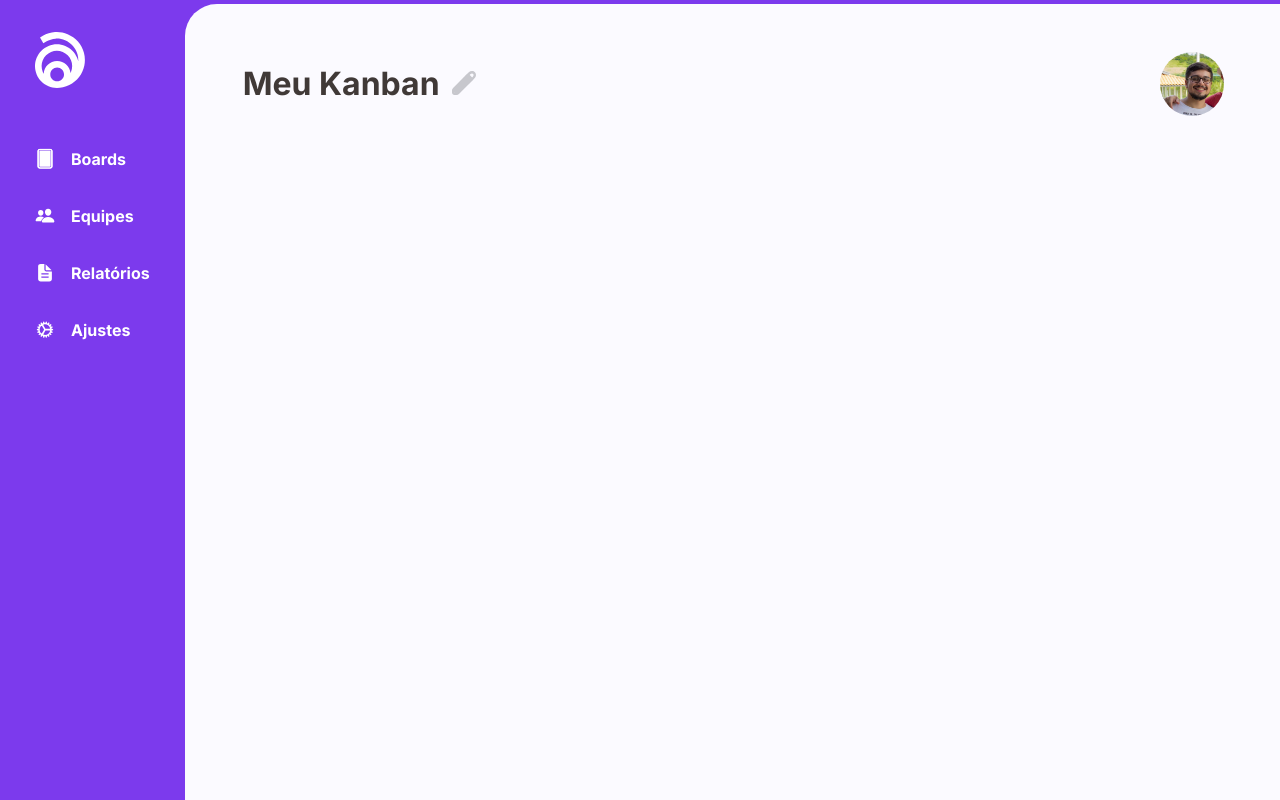
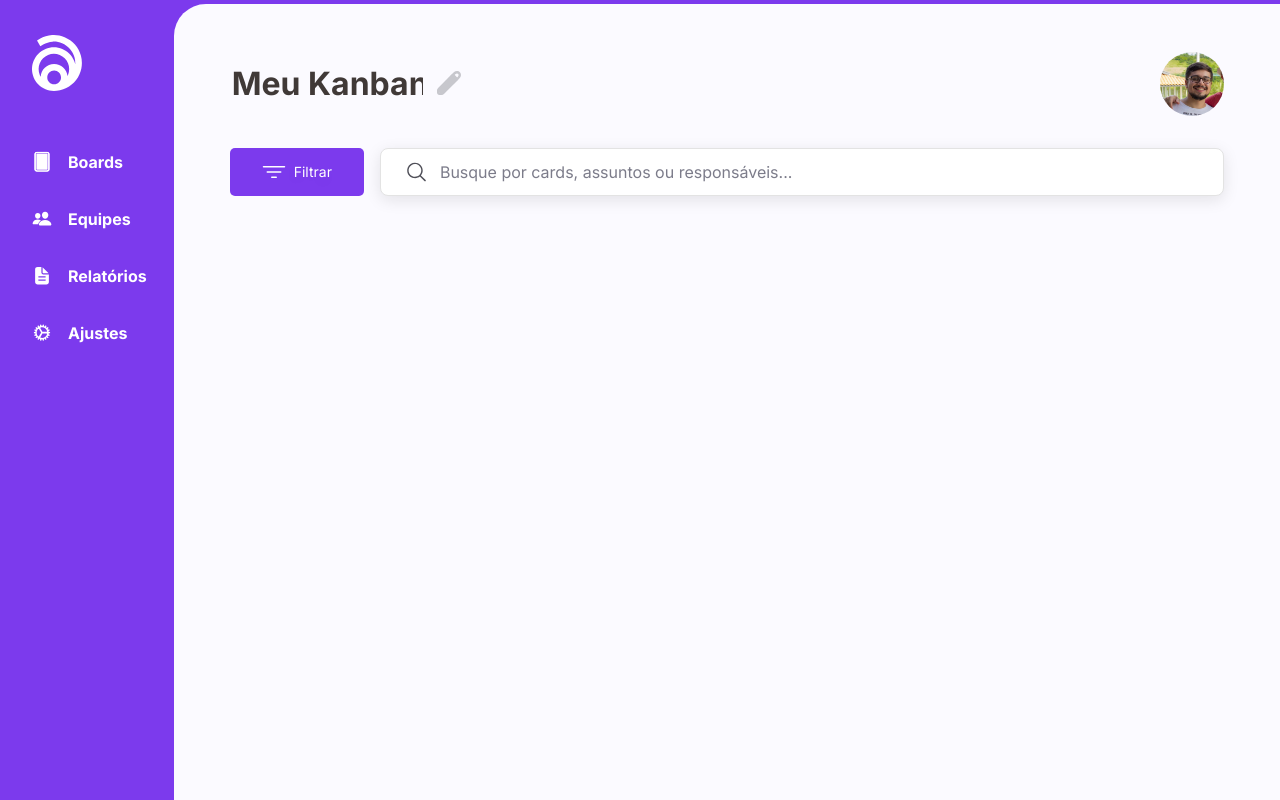
Before and after one commit to NicolasOliveira861/my-own-kanban, a React (Vite) app: page /boards/1 in a window 1280 px wide. Built offline with nearby package versions, Linux system fonts and the light colour scheme.

Commit message:
feat: creates filter block

```diff
--- /dev/null
+++ b/src/components/Filter/index.tsx
@@ -0,0 +1,17 @@
+import { SearchBar } from '../SearchBar';
+import { FilterIcon } from '../UI/icons/filter';
+import { Container, FilterButton } from './styles';
+
+export const Filter = () => {
+  return (
+    <Container>
+      <FilterButton type='button'>
+        <FilterIcon />
+
+        <p>Filtrar</p>
+      </FilterButton>
+
+      <SearchBar />
+    </Container>
+  );
+};
--- /dev/null
+++ b/src/components/Filter/styles.ts
@@ -0,0 +1,29 @@
+import styled from 'styled-components';
+
+export const Container = styled.div`
+  width: 100%;
+  display: flex;
+  align-items: center;
+  height: 48px;
+  margin-top: 32px;
+  padding: 0 24px;
+`;
+
+export const FilterButton = styled.button`
+  display: flex;
+  justify-content: center;
+  align-items: center;
+  padding: 0 32px;
+  height: 100%;
+  background: ${({ theme }) => theme.colors.purple.primary};
+  gap: 8px;
+  border-radius: 5px;
+
+  p {
+    font-weight: 400;
+    font-size: 14px;
+    line-height: 24px;
+    color: #ffffff;
+    text-shadow: 0px 4px 16px rgba(22, 22, 22, 0.1);
+  }
+`;
--- /dev/null
+++ b/src/components/SearchBar/index.tsx
@@ -0,0 +1,17 @@
+import { SearchIcon } from '../UI/icons/search';
+import { SearchContainer, Bar } from './styles';
+
+export const SearchBar = () => {
+  return (
+    <SearchContainer>
+      <Bar>
+        <SearchIcon />
+
+        <input
+          type='text'
+          placeholder='Busque por cards, assuntos ou responsáveis...'
+        />
+      </Bar>
+    </SearchContainer>
+  );
+};
--- /dev/null
+++ b/src/components/SearchBar/styles.ts
@@ -0,0 +1,38 @@
+import styled from 'styled-components';
+
+export const SearchContainer = styled.div`
+  width: 100%;
+  margin-left: 16px;
+  height: 100%;
+`;
+
+export const Bar = styled.div`
+  display: flex;
+  align-items: center;
+  width: 100%;
+  height: 100%;
+  padding: 0 24px;
+  background: #fff;
+  box-shadow: 0px 4px 16px rgba(22, 22, 22, 0.1);
+  border-radius: 8px;
+  border: 0.7px solid #e3e3e3;
+  margin: 0;
+
+  input {
+    width: 100%;
+    height: 100%;
+    font-weight: 400;
+    font-size: 16px;
+    line-height: 100%;
+    color: ${({ theme }) => theme.colors.gray};
+    outline: none;
+    margin-left: 10px;
+
+    &::placeholder {
+      font-weight: 400;
+      font-size: 16px;
+      line-height: 100%;
+      color: ${({ theme }) => theme.colors.gray};
+    }
+  }
+`;
--- a/src/components/Sidebar/styles.ts
+++ b/src/components/Sidebar/styles.ts
@@ -4,8 +4,7 @@ import { Link as RouterLink } from 'react-router-dom';
 export const Container = styled.aside`
   display: flex;
   flex-direction: column;
-  padding: 32px 35px;
-  max-width: 175px;
+  padding: 35px 27px 35px 32px;
   height: 100%;
   background: transparent;
 `;
--- a/src/pages/board/index.tsx
+++ b/src/pages/board/index.tsx
@@ -1,3 +1,4 @@
+import { Filter } from '../../components/Filter';
 import { Heading } from '../../components/Heading';
 import { Container } from './styles';
 
@@ -5,6 +6,8 @@ export const Board = () => {
   return (
     <Container>
       <Heading boardName='Meu Kanban' profilePicUrl='/user_1.jpg' />
+
+      <Filter />
     </Container>
   );
 };
--- a/src/pages/board/styles.ts
+++ b/src/pages/board/styles.ts
@@ -3,7 +3,7 @@ import styled from 'styled-components';
 export const Container = styled.section`
   display: flex;
   flex-direction: column;
-  width: calc(100% - 175px);
+  width: 100%;
   background: ${({ theme }) => theme.colors.bg};
   padding: 48px 32px;
   border-radius: 32px 0 0 0;
--- a/src/styles/global.ts
+++ b/src/styles/global.ts
@@ -19,7 +19,6 @@ export const Global = createGlobalStyle`
 	  padding: 0;
 	  border: 0;
 	  font-size: 100%;
-	  font: inherit;
 	  vertical-align: baseline;
 }
 
@@ -57,6 +56,11 @@ table {
 	border-spacing: 0;
 }
 
+button, a, section, div, aside,
+input, table {
+  box-sizing: border-box;
+}
+
 * {
   font-family: 'Inter', sans-serif;
 }
--- a/src/styles/theme.ts
+++ b/src/styles/theme.ts
@@ -7,6 +7,7 @@ export const theme = {
     black: {
       text: '#403937',
     },
+    gray: '#7C7C8A',
     bg: '#FBFAFF',
   },
 };
--- a/src/typings/styled.d.ts
+++ b/src/typings/styled.d.ts
@@ -10,6 +10,7 @@ declare module 'styled-components' {
       black: {
         text: string;
       };
+      gray: string;
       bg: string;
     };
   }
```
